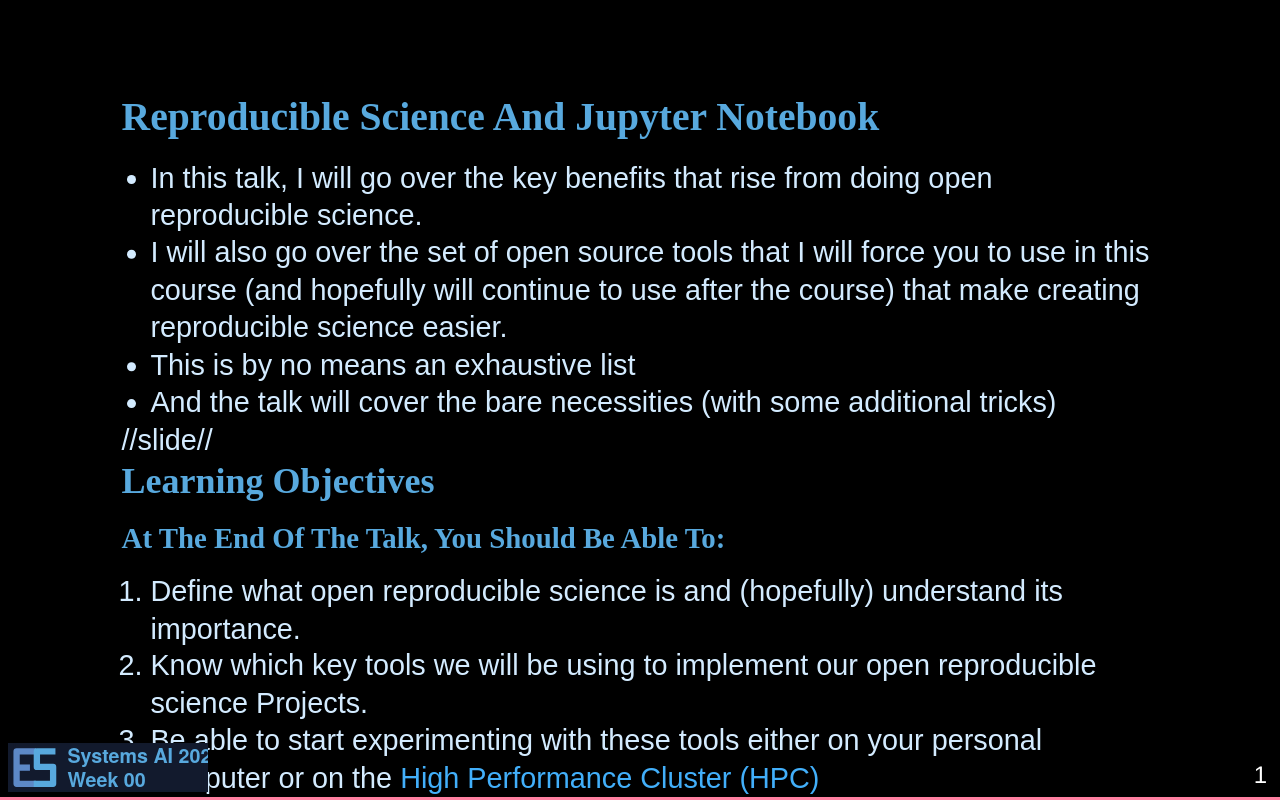
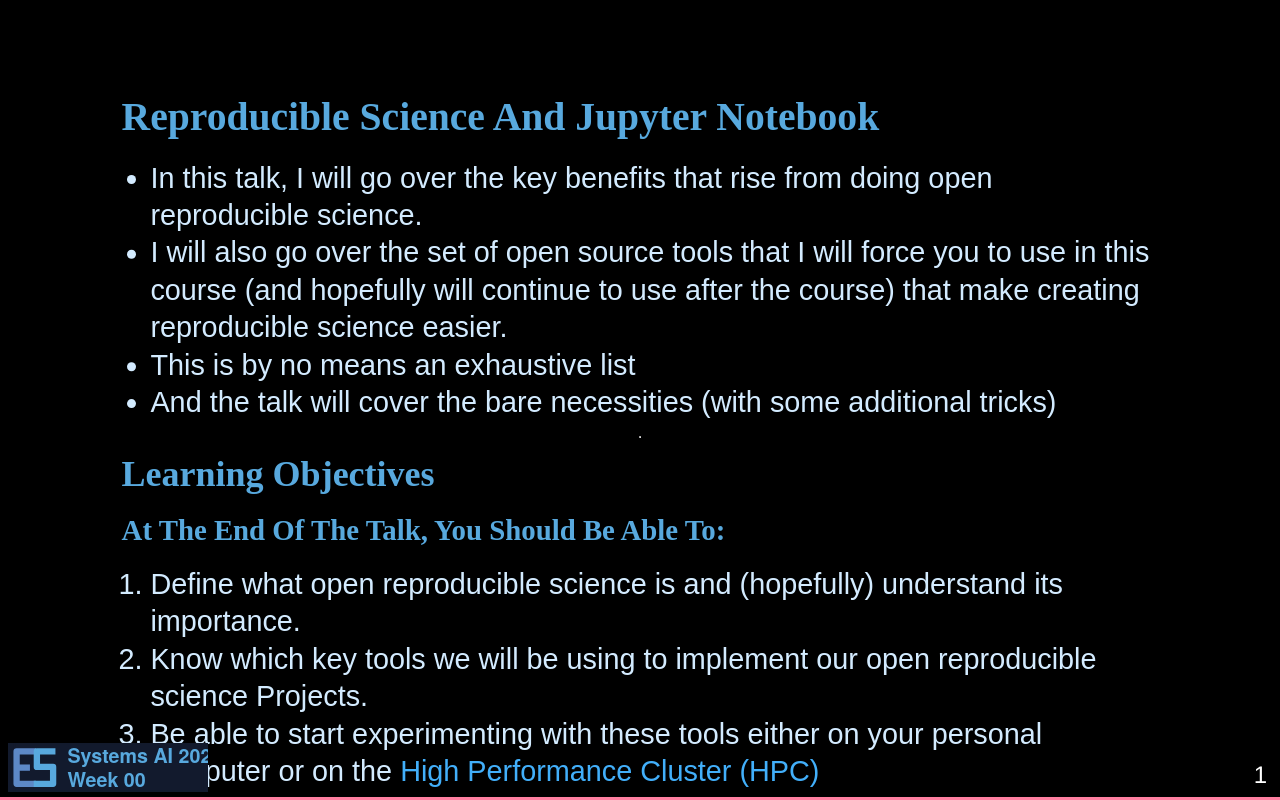
Before and after one commit to esoreqMP/esoreqMP.github.io, a plain HTML site: page week_00/index.html in a window 1280 px wide. Drawn offline with nearby package versions, Linux system fonts and the light colour scheme; some packages are replaced by stand-ins of ours; a web font is replaced by a local one.

Commit message:
changing index.html

```diff
--- a/week_00/index.html
+++ b/week_00/index.html
@@ -39,7 +39,10 @@
 							- And the talk will cover the bare necessities (with some additional tricks)
 
 
-							//slide//
+
+							---
+
+
 							## Learning Objectives
 
 							### At the end of the talk, you should be able to:
@@ -50,14 +53,20 @@
 							Cluster
 							(HPC)](https://info.gwdg.de/docs/doku.php?id=en:services:application_services:high_performance_computing:start)
 
-							//slide//
+
+							---
+
+
 							## So What Should be Open in Open science?
 							- Everything !!!
 							- Open science is all about transparency at all levels of the scientific process. In other words making data,
 							methods and findings easy to access, understand, reuse and ultimately extend and improve.
 							- In other **Reproducible**
 
-							//slide//
+
+							---
+
+
 
 							## Key tenets of science
 
@@ -65,7 +74,10 @@
 							in order to make progress the scientific community should not accept any reporting of a "scientific" phenomena
 							unless it is reproducible.
 
-							//slide//
+
+							---
+
+
 
 							## if it's too good to be true it is probably wrong!
 
@@ -73,7 +85,10 @@
 							most modern neuroscience experiments that are composed of many different measuring devices and involve complex
 							pre and post pipelines.
 
-							//slide//
+
+							---
+
+
 
 							## So What is Open Reproducible Science?
 
@@ -81,7 +96,10 @@
 							- Furthermore, it is even simpler to get something right but not realise it. The idea for this week is to setup
 							our work framework to support reproducible science.
 
-							//slide//
+
+							---
+
+
 
 							## Why Should <span style="color:GOLD">We</span> Bother?
 							- Reproducibility is crucial for complex projects. Where a team of experts is formed, and each is in charge of a
@@ -91,14 +109,20 @@
 							sometimes alone.
 
 
-							//slide//
+
+							---
+
+
 
 							## Why Should <span style="color:GOLD">You</span> Bother?
 							- In this context, it is essential to understand that your collaborator is first and foremost your future self.
 							- In other words, data projects tend to be revisited, and your future self will be grateful if you create a clear
 							and straightforward analysis project.
 
-							//slide//
+
+							---
+
+
 							## Still not Convinced?
 
 							- As aspiring scientists you should be able to share your work in a way that:
@@ -107,7 +131,10 @@
 							1. Using the same data you used
 							1. And that this will produce the same result you had.
 
-							//slide//
+
+							---
+
+
 							## Final note in this matter?
 							<!-- .slide: id="final" -->
 
@@ -115,7 +142,10 @@
 							students) to make the most of your knowledge, and progress smoothly and quickly to projects that extend, improve
 							and validate your findings.
 
-							//slide//
+
+							---
+
+
 
 							## OK So How Do We Start?
 
@@ -124,25 +154,46 @@
 					</script>
 				</section>
 <!--
-				<section data-markdown="../content/_index.md" data-separator="//section//" data-separator-vertical="//slide//"
+				<section data-markdown="../content/_index.md" data-separator="//section//" data-separator-vertical="
+							---
+
+"
 					data-separator-notes="^Note:" data-charset="iso-8859-15" >
 				</section>
-				<section data-markdown="../content/home/Prerequisites.md" data-separator="//section//" data-separator-vertical="//slide//"
+				<section data-markdown="../content/home/Prerequisites.md" data-separator="//section//" data-separator-vertical="
+							---
+
+"
 					data-separator-notes="^Note:" data-charset="iso-8859-15" >
 				</section>
-				<section data-markdown="../content/home/Bash.md" data-separator="//section//" data-separator-vertical="//slide//"
+				<section data-markdown="../content/home/Bash.md" data-separator="//section//" data-separator-vertical="
+							---
+
+"
 					data-separator-notes="^Note:" data-charset="iso-8859-15" >
 				</section>
-				<section data-markdown="../content/home/Bash_advanced.md" data-separator="//section//" data-separator-vertical="//slide//"
+				<section data-markdown="../content/home/Bash_advanced.md" data-separator="//section//" data-separator-vertical="
+							---
+
+"
 					data-separator-notes="^Note:" data-charset="iso-8859-15" >
 				</section>
-				<section data-markdown="../content/home/github.md" data-separator="//section//" data-separator-vertical="//slide//"
+				<section data-markdown="../content/home/github.md" data-separator="//section//" data-separator-vertical="
+							---
+
+"
 					data-separator-notes="^Note:" data-charset="iso-8859-15" >
 				</section>
-				<section data-markdown="../content/home/Bash_functions.md" data-separator="//section//" data-separator-vertical="//slide//"
+				<section data-markdown="../content/home/Bash_functions.md" data-separator="//section//" data-separator-vertical="
+							---
+
+"
 					data-separator-notes="^Note:" data-charset="iso-8859-15" >
 				</section>
-				<section data-markdown="../content/home/SymbolicLinks.md" data-separator="//section//" data-separator-vertical="//slide//"
+				<section data-markdown="../content/home/SymbolicLinks.md" data-separator="//section//" data-separator-vertical="
+							---
+
+"
 					data-separator-notes="^Note:" data-charset="iso-8859-15" >
 				</section> -->
 			</div>
@@ -173,6 +224,7 @@
 				margin: 0,
 				minScale: 0.2,
 				maxScale: 0.9,
+				markdown: {smartypants: true},
 				dependencies: [
 					{ src: 'plugin/markdown/marked.js' },
 					{ src: 'plugin/markdown/markdown.js' },
```
